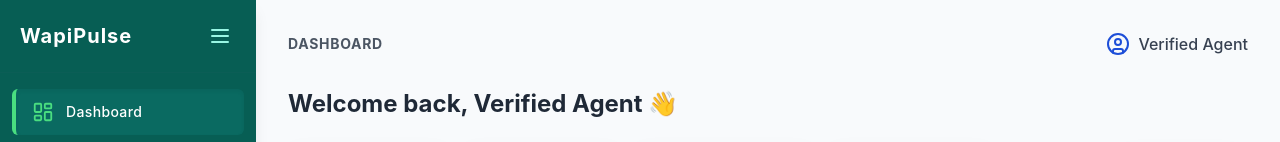
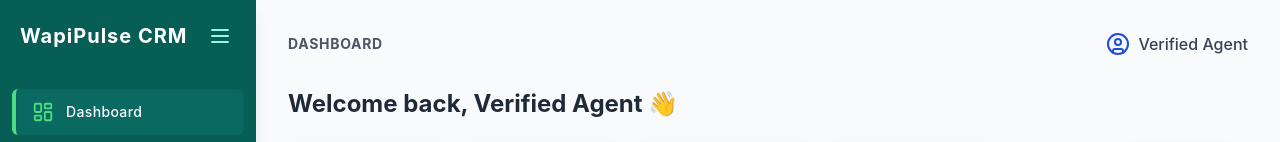
Before and after one commit to infojvmarketingsolution-design/whatsapp-crm, a React (Vite) app in the folder frontend/: page /dashboard in a window 1280 px wide. Shown: the top 142 px of the page. Built offline with nearby package versions, Linux system fonts and the light colour scheme; no server answers.

Commit message:
refactor: update sidebar title to WapiPulse CRM and force rebuild

```diff
--- a/frontend/src/components/Sidebar.jsx
+++ b/frontend/src/components/Sidebar.jsx
@@ -45,7 +45,7 @@ export default function Sidebar({ whatsappConfig }) {
   return (
     <div className={`${collapsed ? 'w-20' : 'w-64'} shrink-0 bg-[var(--theme-bg)] text-white min-h-screen flex flex-col shadow-lg z-20 transition-all duration-300`}>
       <div className={`p-5 border-b border-teal-800/50 flex items-center ${collapsed ? 'justify-center' : 'justify-between'} relative h-[73px]`}>
-        {!collapsed && <span className="text-xl font-bold tracking-wider truncate mr-10">WapiPulse</span>}
+        {!collapsed && <span className="text-xl font-bold tracking-wider truncate mr-10">WapiPulse CRM</span>}
         <button
           onClick={() => setCollapsed(!collapsed)}
           className={`${collapsed ? '' : 'absolute right-5'} text-teal-200 hover:text-white transition-colors cursor-pointer p-1 hover:bg-teal-800/50 rounded-md`}
```
